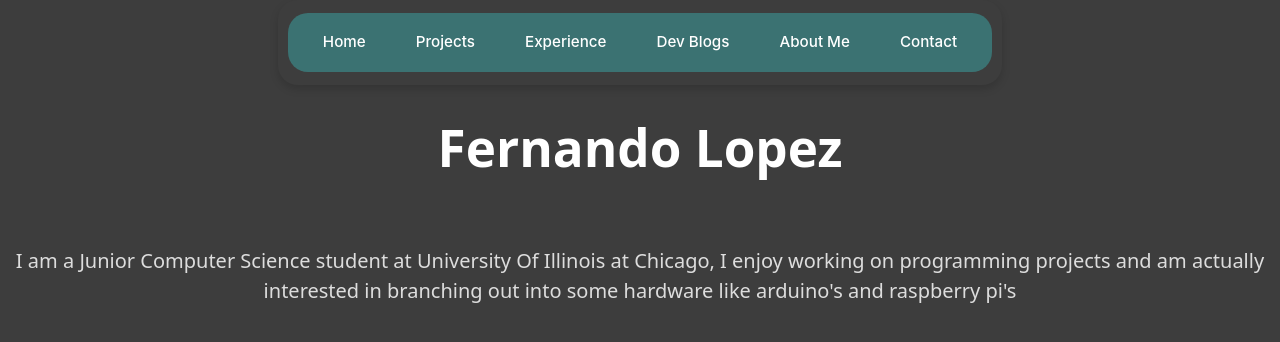
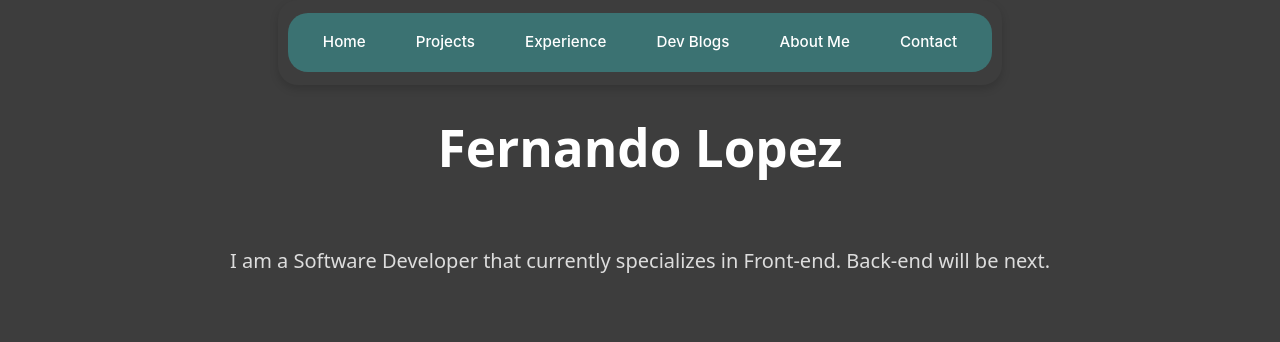
Before and after one commit to FernandoLpz0911/Personal-Webpage, a React (Vite) app in the folder PersonalWebpage/: page / in a window 1280 px wide. Shown: the top 342 px of the page. Built offline with nearby package versions, Linux system fonts and the light colour scheme.

Commit message:
Text adjustments

```diff
--- a/PersonalWebpage/src/pages/Home.jsx
+++ b/PersonalWebpage/src/pages/Home.jsx
@@ -6,7 +6,7 @@ function Home() {
     <>
       <div className='home-container'>
         <h1>Fernando Lopez</h1>
-        <p>I am a Junior Computer Science student at University Of Illinois at Chicago, I enjoy working on programming projects and am actually interested in branching out into some hardware like arduino's and raspberry pi's</p>
+        <p>I am a Software Developer that currently specializes in Front-end. Back-end will be next.</p>
       </div>
     </>
   )
```
